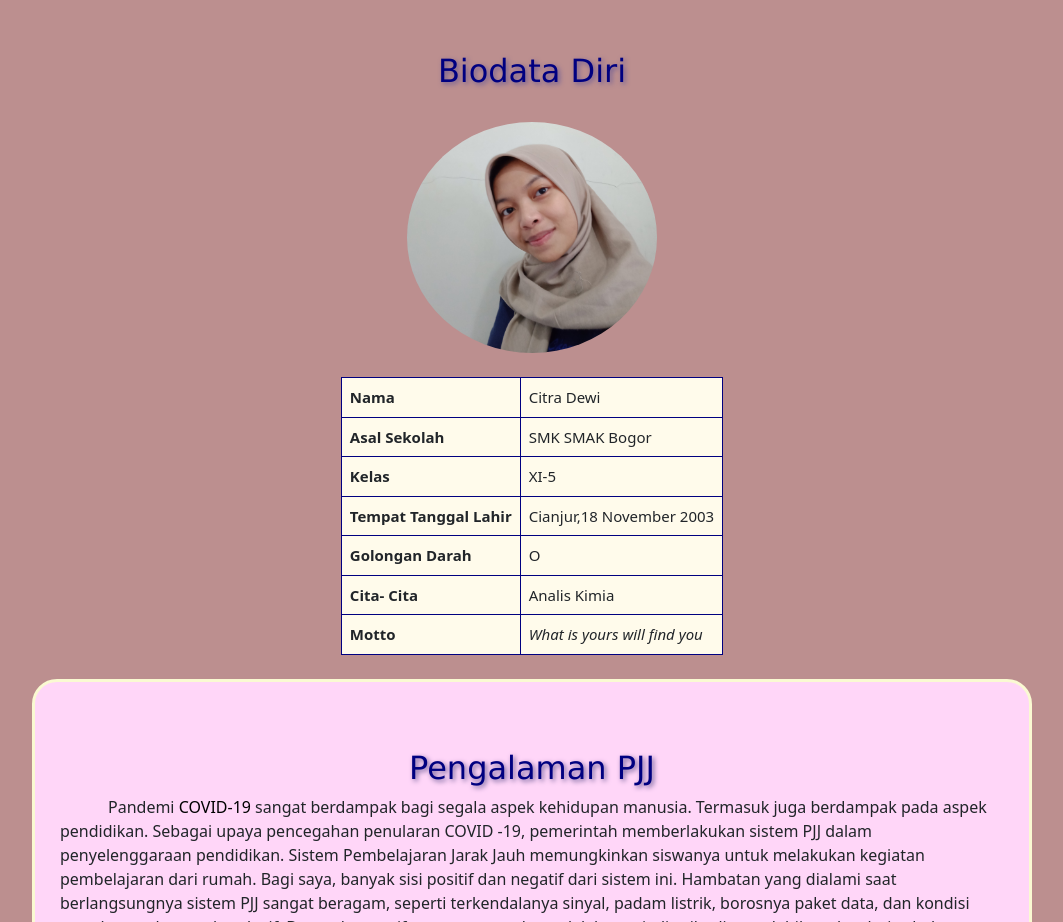
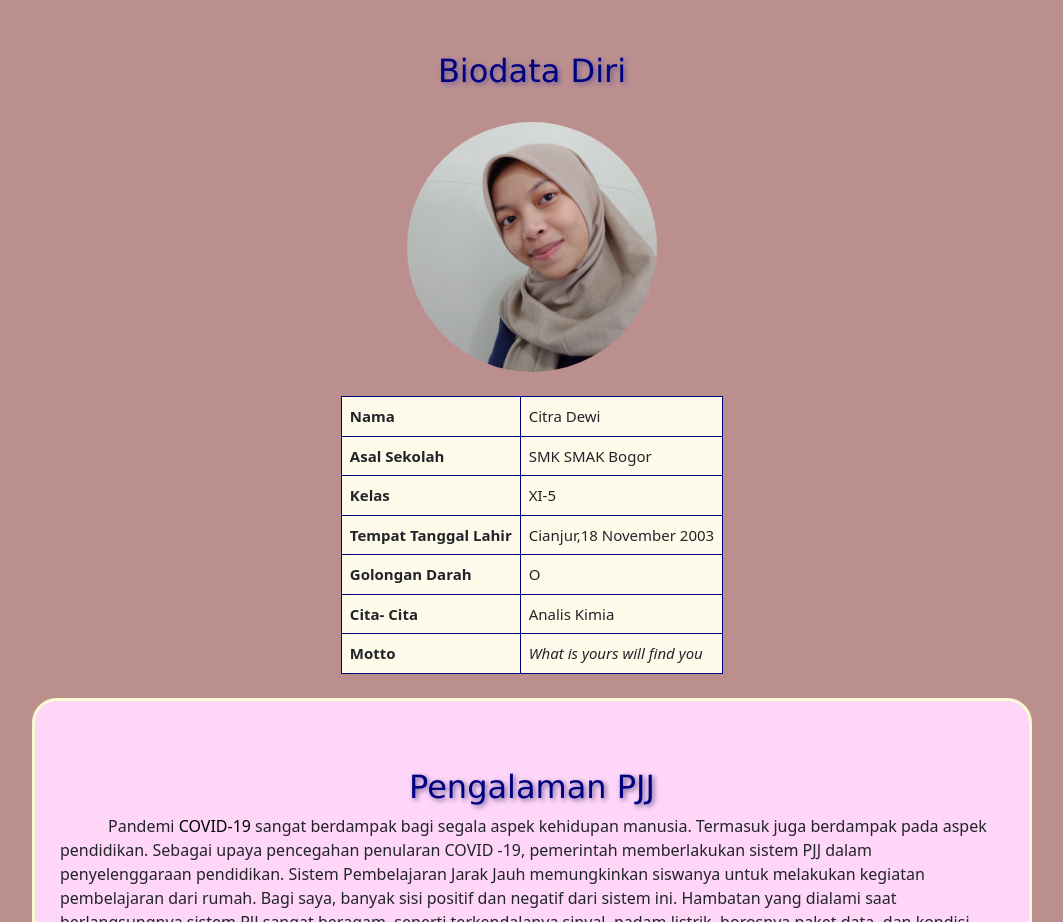
Before and after one commit to citraadewi/citraadewi.github.io, a plain HTML site: page index.html in a window 1280 px wide. Shown: the part 860-1782 px from the top of the page, without its empty margins (108-1171 px from the left). Drawn offline with nearby package versions, Linux system fonts and the light colour scheme.

Commit message:
Add files via upload

```diff
--- a/index.html
+++ b/index.html
@@ -54,7 +54,7 @@
     <section id="biodatadiri">
       <h2>Biodata Diri</h2>
       <br>
-      <img src="1.jpg" alt="Foto Citra Dewi" title="Citra Dewi" width="250" class="rounded-circle" />
+      <img src="1a.jpg" alt="Foto Citra Dewi" title="Citra Dewi" width="250" class="rounded-circle" />
 <br>
       <table>
         <tr>
```
Also changed, not shown: 1a.jpg (added).
